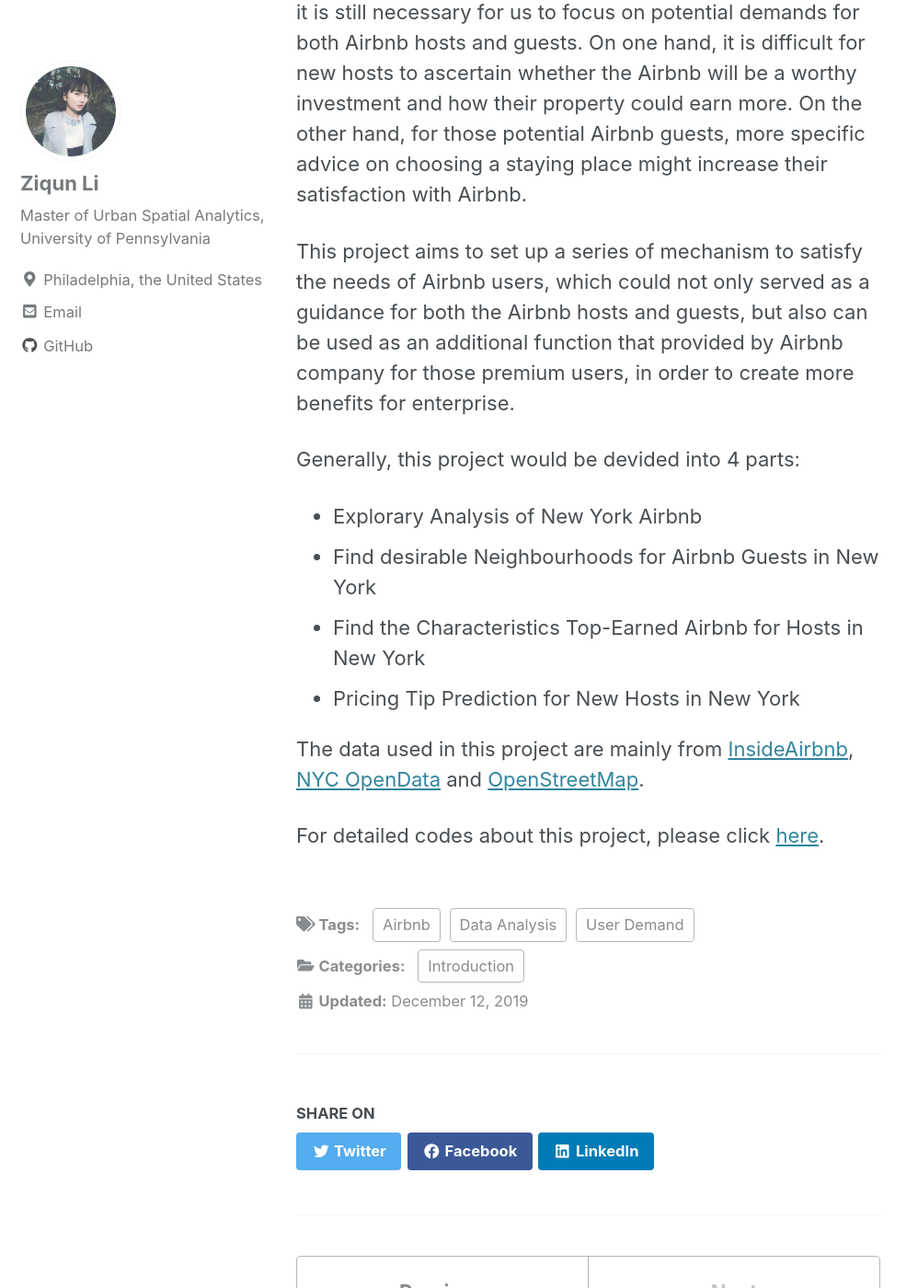
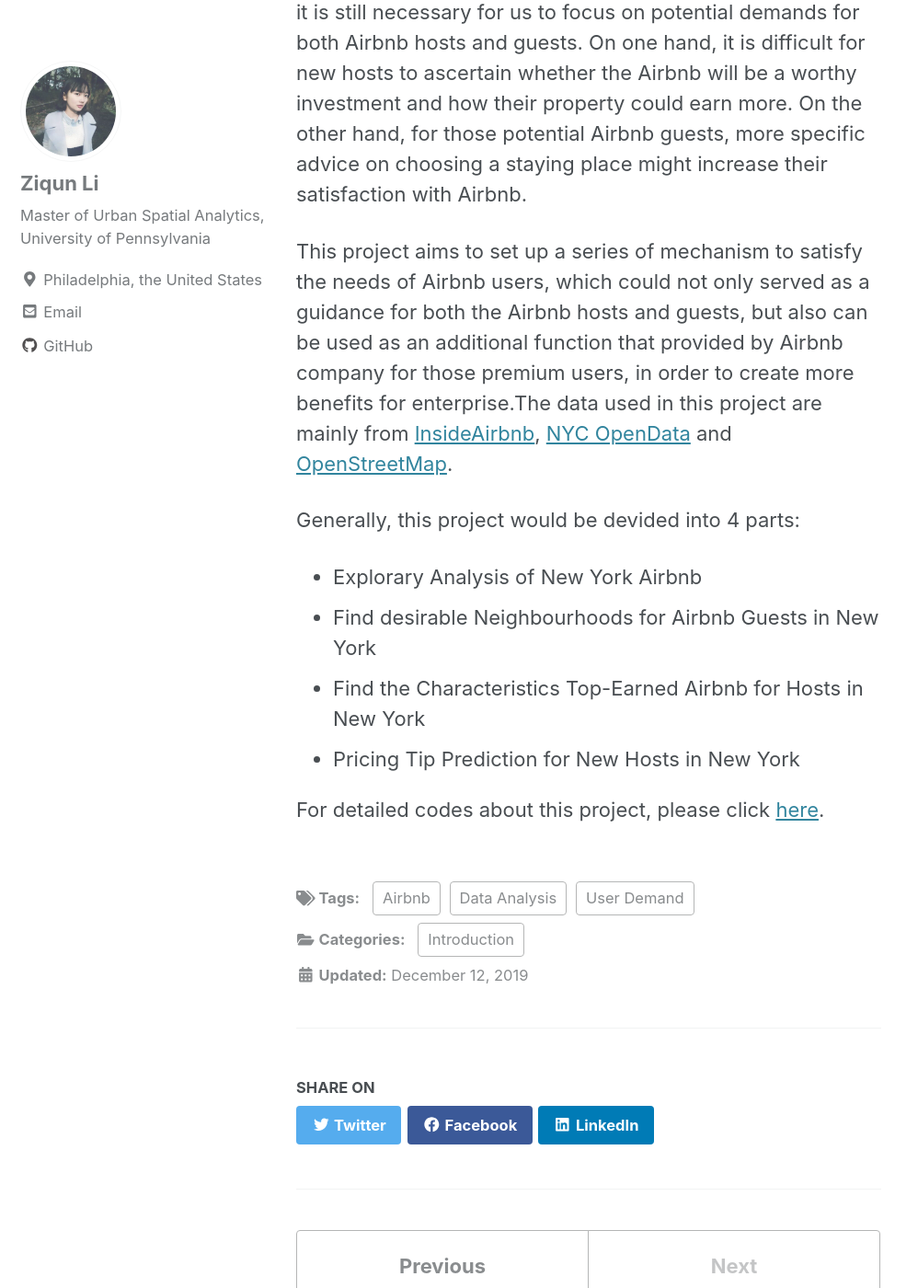
Before and after one commit to liziqun/MUSA620_Final_Project, a Jekyll site: the page built from _posts/2019-12-12-1.Background.md, in a window 1280 px wide and 1400 px high, scrolled down 942 px. Shown: the whole window at 92% size, without its empty margins (0-998 px from the left). Built offline with Jekyll 4.4.1, drawn with Linux system fonts in a browser that asks for light colours; cached includes are drawn as plain includes; nearby versions of some CDN libraries; a script that is not in the unit is left out; part of the change alters nothing that is shown.

```diff
--- a/_posts/2019-12-12-1.Background.md
+++ b/_posts/2019-12-12-1.Background.md
@@ -15,7 +15,7 @@ tags:
 
 Although Airbnb has brought many convenience for people, it is still necessary for us to focus on potential demands for both Airbnb hosts and guests. On one hand,  it is difficult for new hosts to ascertain whether the Airbnb will be a worthy investment and how their property could earn more. On the other hand, for those potential Airbnb guests, more specific advice on choosing a staying place might increase their satisfaction with Airbnb.
 
-This project aims to set up a series of mechanism to satisfy the needs of Airbnb users, which could not only served as a guidance for both the Airbnb hosts and guests, but also can be used as an additional function that provided by Airbnb company for those premium users, in order to create more benefits for enterprise.
+This project aims to set up a series of mechanism to satisfy the needs of Airbnb users, which could not only served as a guidance for both the Airbnb hosts and guests, but also can be used as an additional function that provided by Airbnb company for those premium users, in order to create more benefits for enterprise.The data used in this project are mainly from [InsideAirbnb][InsideAirbnb], [NYC OpenData][NYC OpenData] and [OpenStreetMap][OpenStreetMap].
 
 Generally, this project would be devided into 4 parts:
 -  Explorary Analysis of New York Airbnb
@@ -23,7 +23,6 @@ Generally, this project would be devided into 4 parts:
 -  Find the Characteristics Top-Earned Airbnb for Hosts in New York
 -  Pricing Tip Prediction for New Hosts in New York
 
-The data used in this project are mainly from [InsideAirbnb][InsideAirbnb], [NYC OpenData][NYC OpenData] and [OpenStreetMap][OpenStreetMap].
 
 For detailed codes about this project, please click [here][here].
 
```
